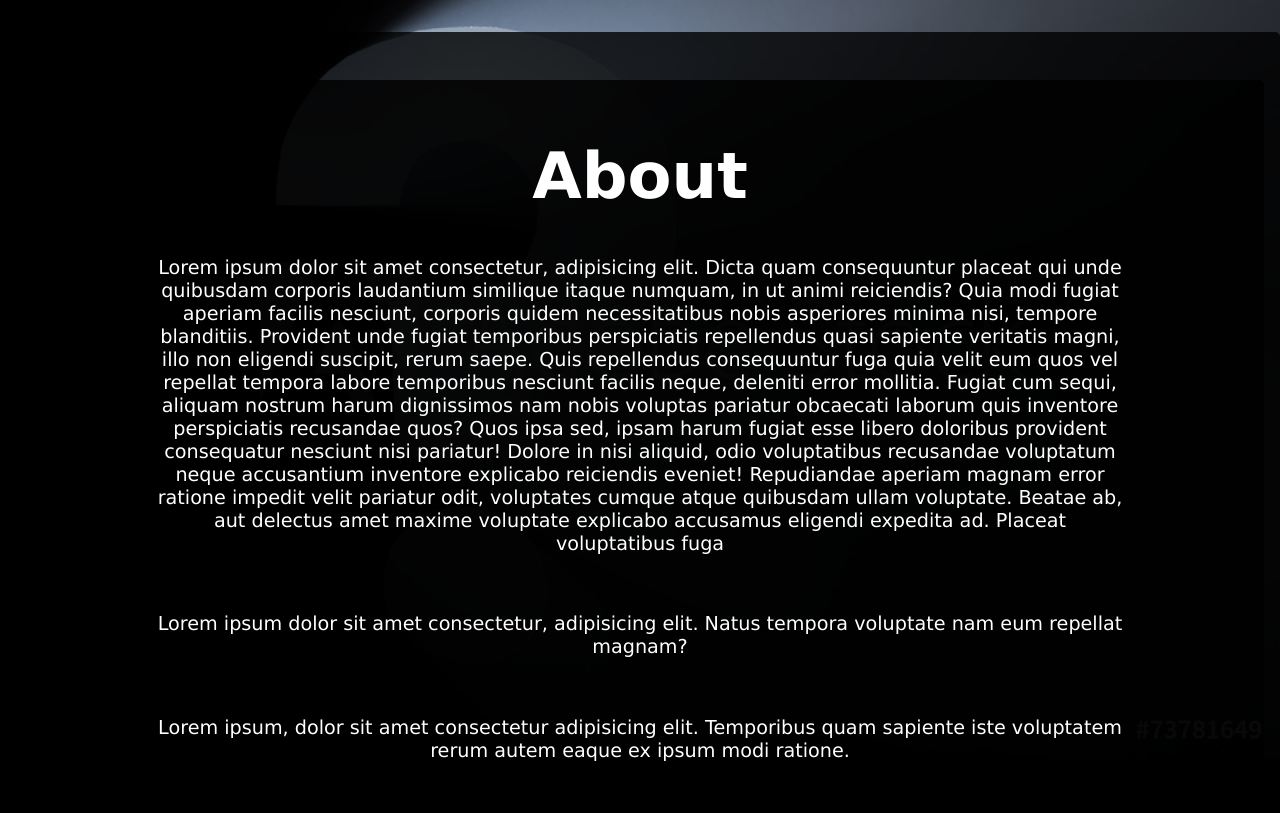
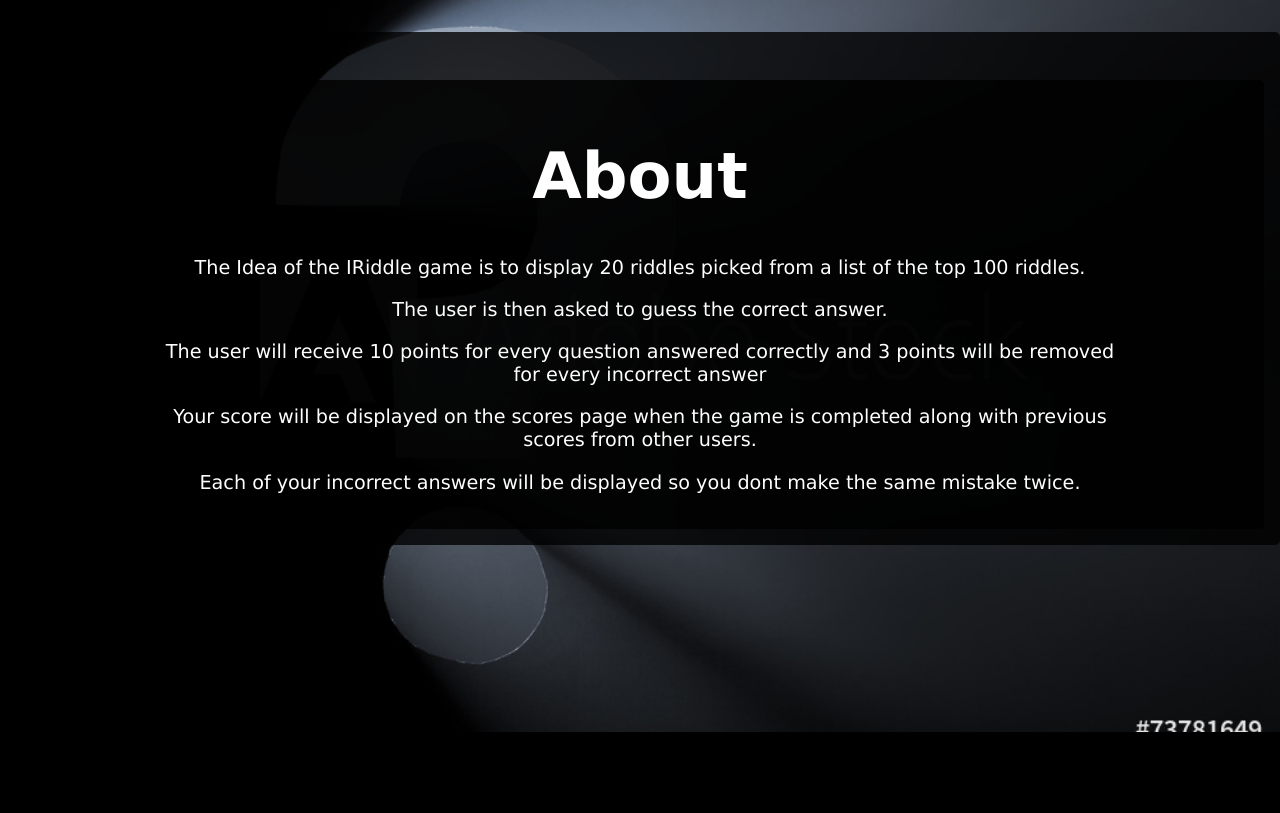
Before and after one commit to SlashD9/PracticalPython, a Flask app: page /about in a window 1280 px wide. Shown: the part 68-881 px from the top of the page. After the commit the page ends 800 px from the top, so only its background shows below. Run offline with Flask 2, Linux system fonts and the light colour scheme.

Commit message:
About.html: Added correct about information

```diff
--- a/templates/about.html
+++ b/templates/about.html
@@ -3,11 +3,11 @@
 <div class="main">
     <div class="about-text">
         <h1>About</h1>
-        <p>Lorem ipsum dolor sit amet consectetur, adipisicing elit. Dicta quam consequuntur placeat qui unde quibusdam corporis laudantium similique itaque numquam, in ut animi reiciendis? Quia modi fugiat aperiam facilis nesciunt, corporis quidem necessitatibus nobis asperiores minima nisi, tempore blanditiis. Provident unde fugiat temporibus perspiciatis repellendus quasi sapiente veritatis magni, illo non eligendi suscipit, rerum saepe. Quis repellendus consequuntur fuga quia velit eum quos vel repellat tempora labore temporibus nesciunt facilis neque, deleniti error mollitia. Fugiat cum sequi, aliquam nostrum harum dignissimos nam nobis voluptas pariatur obcaecati laborum quis inventore perspiciatis recusandae quos? Quos ipsa sed, ipsam harum fugiat esse libero doloribus provident consequatur nesciunt nisi pariatur! Dolore in nisi aliquid, odio voluptatibus recusandae voluptatum neque accusantium inventore explicabo reiciendis eveniet! Repudiandae aperiam magnam error ratione impedit velit pariatur odit, voluptates cumque atque quibusdam ullam voluptate. Beatae ab, aut delectus amet maxime voluptate explicabo accusamus eligendi expedita ad. Placeat voluptatibus fuga</p>
-        <br>
-        <p>Lorem ipsum dolor sit amet consectetur, adipisicing elit. Natus tempora voluptate nam eum repellat magnam?</p>
-        <br>
-        <p>Lorem ipsum, dolor sit amet consectetur adipisicing elit. Temporibus quam sapiente iste voluptatem rerum autem eaque ex ipsum modi ratione.</p>
+        <p>The Idea of the IRiddle game is to display 20 riddles picked from a list of the top 100 riddles.</p>
+        <p>The user is then asked to guess the correct answer.</p>
+        <p>The user will receive 10 points for every question answered correctly and 3 points will be removed for every incorrect answer</p>
+        <p>Your score will be displayed on the scores page when the game is completed along with previous scores from other users.</p>
+        <p>Each of your incorrect answers will be displayed so you dont make the same mistake twice.</p>
     </div>
 
 </div>
```
